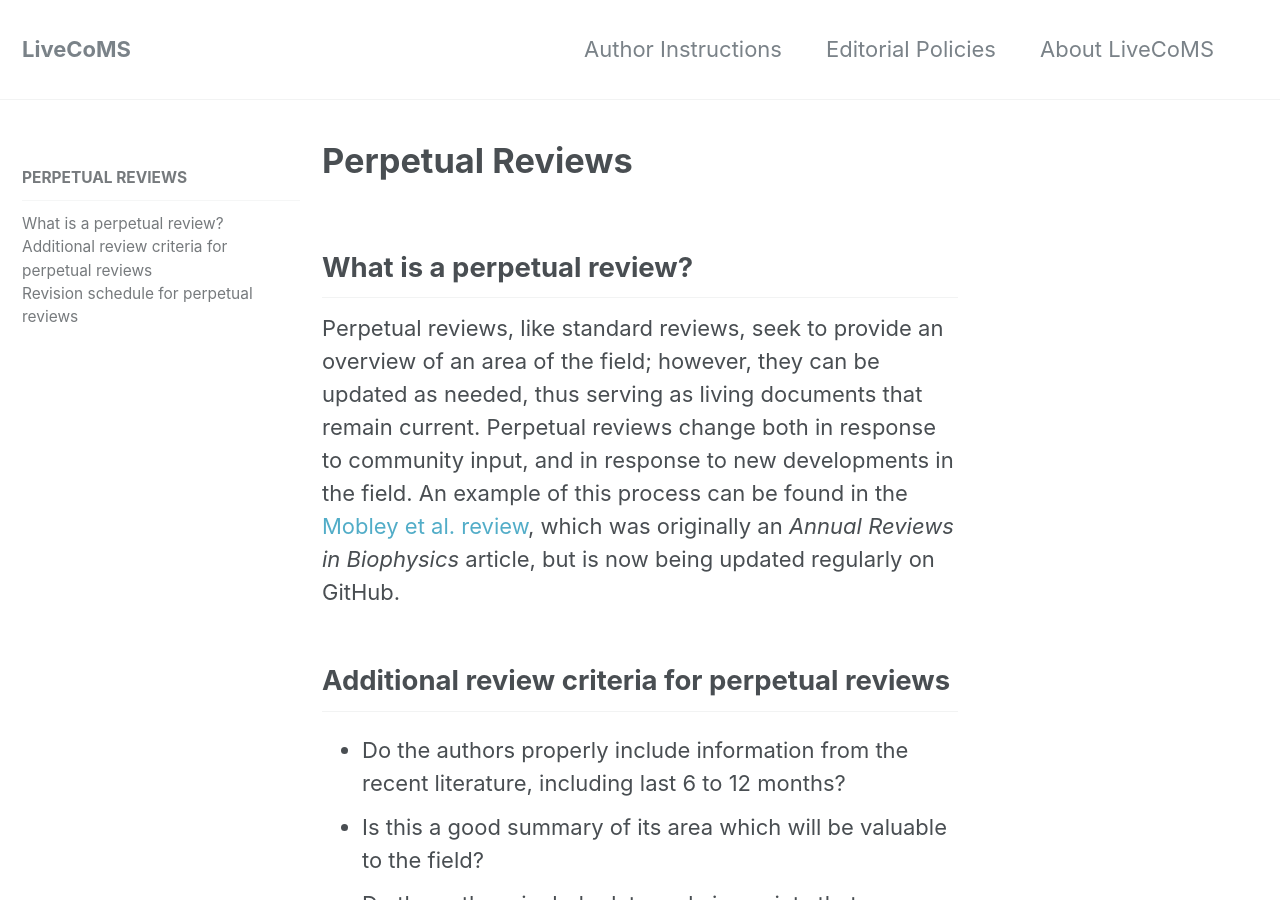
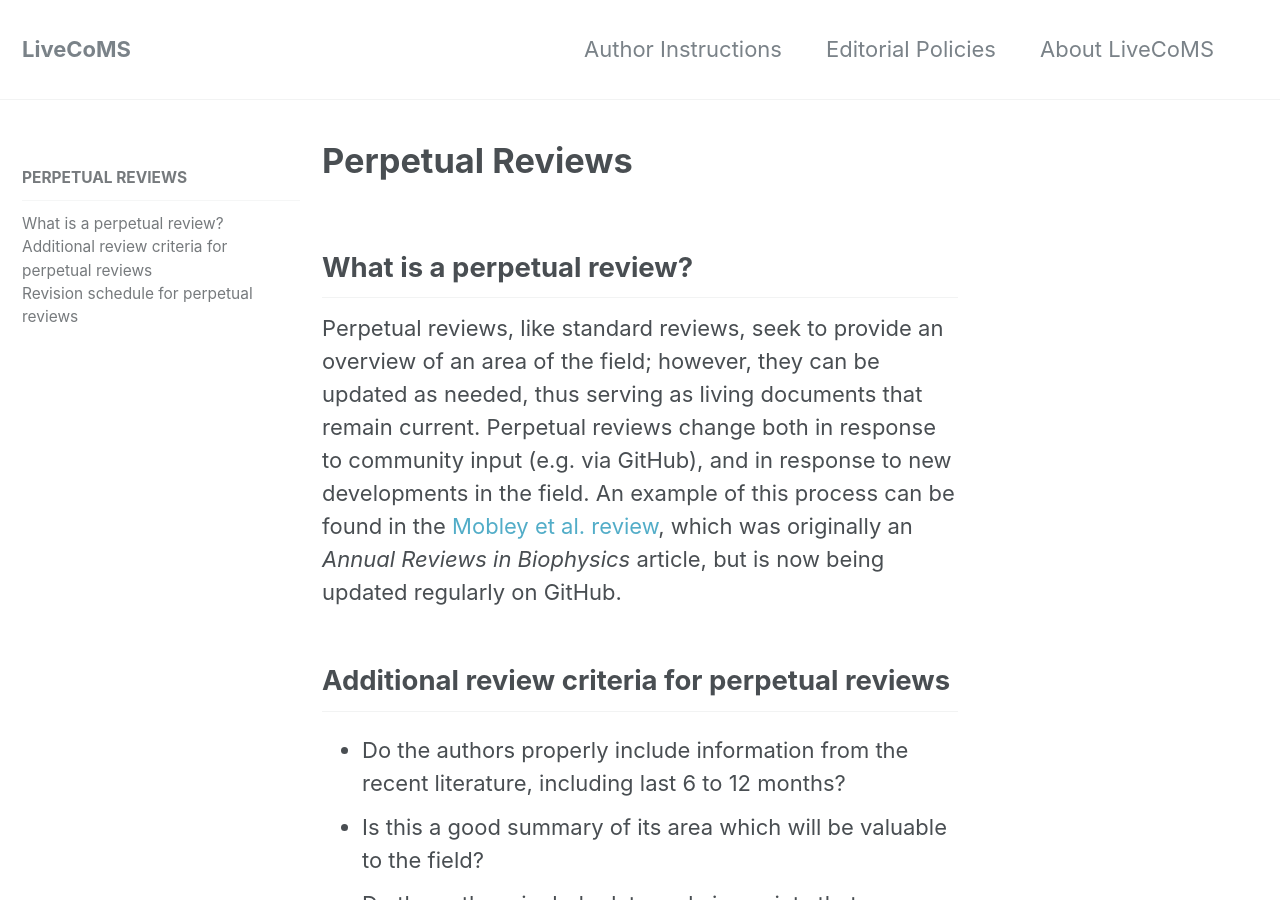
Before and after one commit to livecomsjournal/livecomsjournal.github.io, a Jekyll site: the page built from _author_instructions/03_perpetual_reviews.md, in a window 1280 px wide and 900 px high. Built offline with Jekyll 4.4.1, drawn with Linux system fonts in a browser that asks for light colours; some of the changed text lies outside the part shown.

Commit message:
Make minor clarifications to perpetual reviews instructions

```diff
--- a/_author_instructions/03_perpetual_reviews.md
+++ b/_author_instructions/03_perpetual_reviews.md
@@ -9,7 +9,7 @@ permalink: /authors/perpetual_reviews/
 
 ## What is a perpetual review?
 Perpetual reviews, like standard reviews, seek to provide an overview of an area of the field; however, they can be updated as needed, thus serving as living documents that remain current.
-Perpetual reviews change both in response to community input, and in response to new developments in the field.
+Perpetual reviews change both in response to community input (e.g. via GitHub), and in response to new developments in the field.
 An example of this process can be found in the [Mobley et
 al. review](https://github.com/MobleyLab/benchmarksets), which was
 originally an *Annual Reviews in Biophysics* article, but is now being
```
Also changed, not shown: other parts of _author_instructions/03_perpetual_reviews.md (+1 -1 lines).
